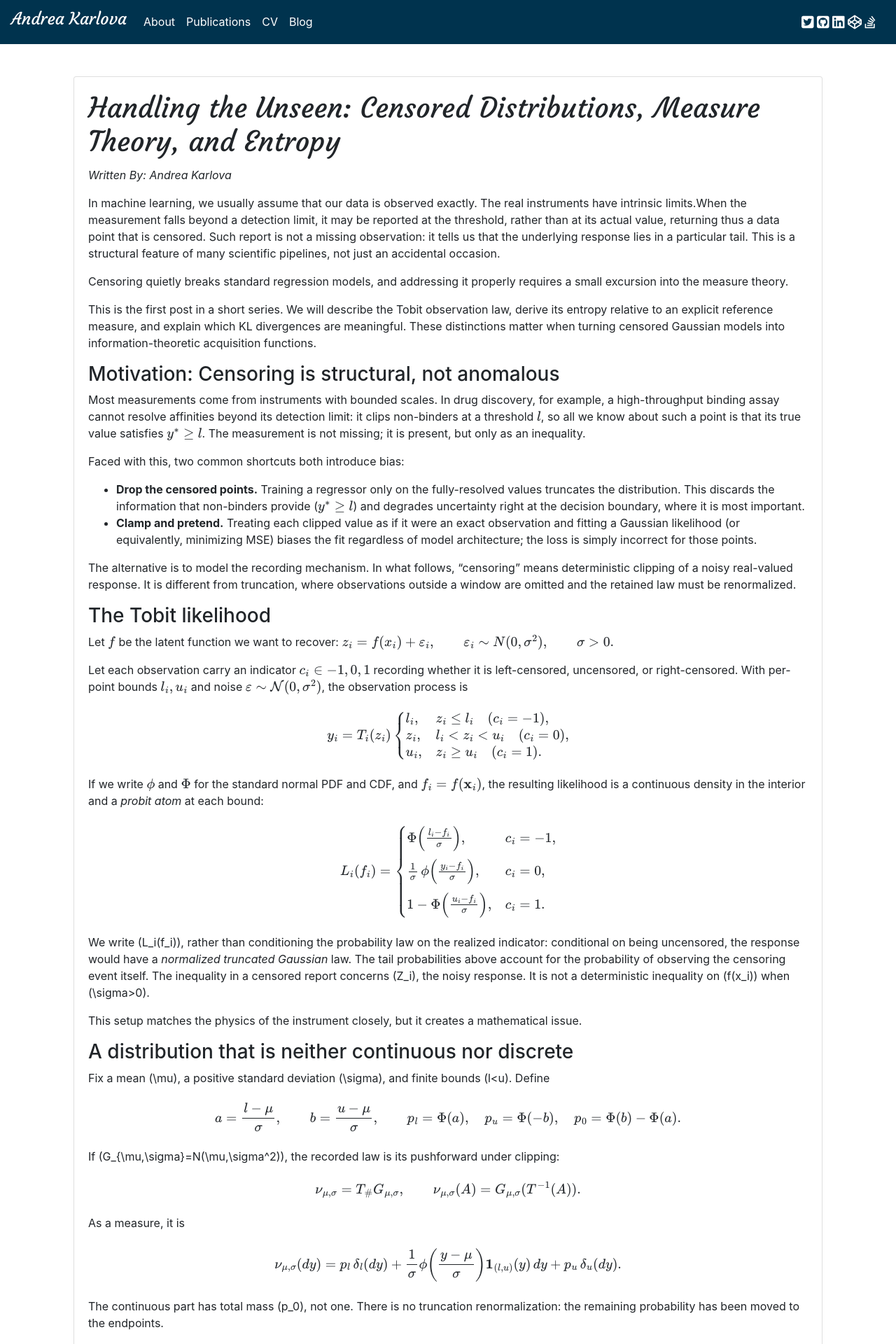
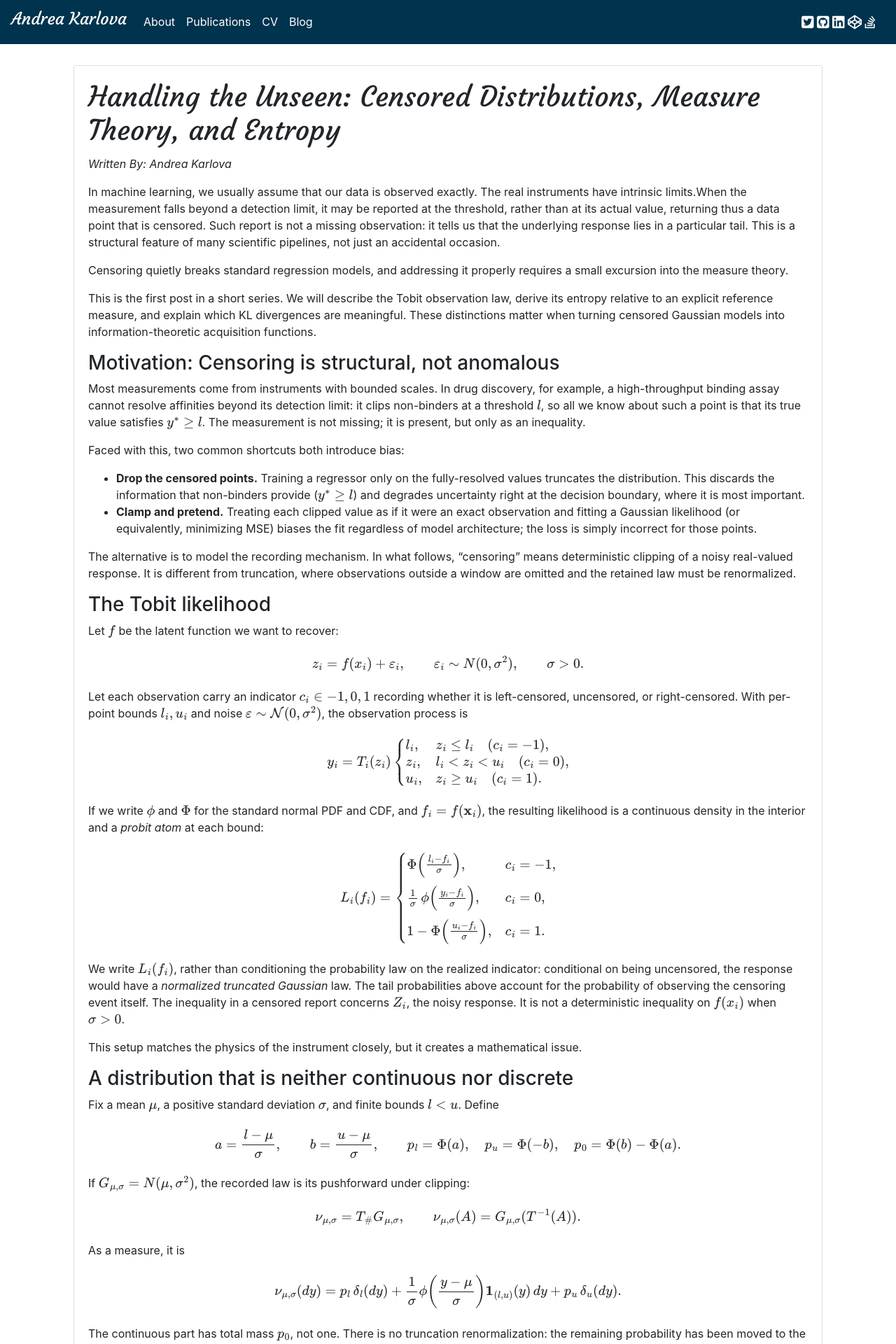
Before and after one commit to AndreaKarlova/andreakarlova.github.io, a Jekyll site: the page built from _posts/2026-08-19-handling-the-unseen.md, in a window 1280 px wide. Shown: the top 1920 px of the page at 70% size. Built offline with Jekyll 4.4.1, drawn with Linux system fonts in a browser that asks for light colours; nearby versions of some CDN libraries; some of the changed text lies outside the part shown.

Commit message:
fixed blog for phone browsers

```diff
--- a/_bibliography/papers.bib
+++ b/_bibliography/papers.bib
@@ -18,7 +18,6 @@
     journal = {ChemRxiv},
     volume = {2026},
     number = {0710},
-    pages = {},
     year = {2026},
     doi = {10.26434/chemrxiv.15005792/v2},
     html = {https://chemrxiv.org/doi/abs/10.26434/chemrxiv.15005792/v2}
--- a/_includes/head-blog.html
+++ b/_includes/head-blog.html
@@ -156,11 +158,19 @@
   height: auto;
 }
 /* Allow horizontal scrolling for wide display math on mobile */
+mjx-container[display="true"],
 mjx-container[jax="CHTML"][display="true"] {
-  overflow-x: auto;
-  overflow-y: hidden;
+  display: block !important;
+  overflow-x: auto !important;
+  overflow-y: hidden !important;
+  max-width: 100% !important;
+  padding: 4px 0;
+  -webkit-overflow-scrolling: touch;
+}
+.card-body,
+.card-text {
+  min-width: 0;
   max-width: 100%;
-  padding: 4px 0;
 }
 .card-text mjx-container {
   max-width: 100%;
--- a/_layouts/page.html
+++ b/_layouts/page.html
@@ -9,9 +9,9 @@
       <div class="card mb-3 border-0">
         <img class="card-img-top rounded-lg" src="{{ page.header-img }}" alt="Card image cap">
           <div class="card-body">
-            <p class="card-text">
+            <div class="card-text">
                 {{ content }}
-            </p>
+            </div>
             {% if page.last-updated %}
               <p class="card-text"><small class="text-muted">Last updated {{ page.last-updated }}</small></p>
             {% endif %}
@@ -20,9 +20,9 @@
       {% else %}
       <div class="card mb-3 border-0">
           <div class="card-body">
-            <p class="card-text">
+            <div class="card-text">
                 {{ content }}
-            </p>
+            </div>
             {% if page.last-updated %}
               <p class="card-text"><small class="text-muted">Last updated {{ page.last-updated }}</small></p>
             {% endif %}
--- a/_posts/2026-08-19-handling-the-unseen.md
+++ b/_posts/2026-08-19-handling-the-unseen.md
@@ -31,6 +31,7 @@
 ### The Tobit likelihood
 
 Let $f$ be the latent function we want to recover:
+
 $$
 z_i=f(x_i)+\varepsilon_i,\qquad \varepsilon_i\sim N(0,\sigma^2),\qquad \sigma>0.
 $$
@@ -57,20 +58,20 @@
 \end{cases}
 $$
 
-We write \(L_i(f_i)\), rather than conditioning the probability law on the realized indicator: conditional on being uncensored, the response would have a *normalized truncated Gaussian* law. The tail probabilities above account for the probability of observing the censoring event itself. The inequality in a censored report concerns \(Z_i\), the noisy response. It is not a deterministic inequality on \(f(x_i)\) when \(\sigma>0\).
+We write $L_i(f_i)$, rather than conditioning the probability law on the realized indicator: conditional on being uncensored, the response would have a *normalized truncated Gaussian* law. The tail probabilities above account for the probability of observing the censoring event itself. The inequality in a censored report concerns $Z_i$, the noisy response. It is not a deterministic inequality on $f(x_i)$ when $\sigma>0$.
 
 This setup matches the physics of the instrument closely, but it creates a mathematical issue.
 
 ### A distribution that is neither continuous nor discrete
 
-Fix a mean \(\mu\), a positive standard deviation \(\sigma\), and finite bounds \(l<u\). Define
+Fix a mean $\mu$, a positive standard deviation $\sigma$, and finite bounds $l<u$. Define
 
 $$
 a=\frac{l-\mu}{\sigma},\qquad b=\frac{u-\mu}{\sigma},\qquad
 p_l=\Phi(a),\quad p_u=\Phi(-b),\quad p_0=\Phi(b)-\Phi(a).
 $$
 
-If \(G_{\mu,\sigma}=N(\mu,\sigma^2)\), the recorded law is its pushforward under clipping:
+If $G_{\mu,\sigma}=N(\mu,\sigma^2)$, the recorded law is its pushforward under clipping:
 
 $$
 \nu_{\mu,\sigma}=T_\#G_{\mu,\sigma},\qquad
@@ -87,9 +88,9 @@
 +p_u\,\delta_u(dy).
 $$
 
-The continuous part has total mass \(p_0\), not one. There is no truncation renormalization: the remaining probability has been moved to the endpoints.
+The continuous part has total mass $p_0$, not one. There is no truncation renormalization: the remaining probability has been moved to the endpoints.
 
-A Dirac measure \(\delta_c\) assigns mass one to a measurable set containing \(c\), and zero otherwise.  Each atom's weight is exactly the Gaussian tail probability that is collapsed onto the boundary.
+A Dirac measure $\delta_c$ assigns mass one to a measurable set containing $c$, and zero otherwise.  Each atom's weight is exactly the Gaussian tail probability that is collapsed onto the boundary.
 It is not an ordinary density function that can be substituted into logarithms.
 
 
@@ -100,11 +101,13 @@
 The law cannot have a density with respect to Lebesgue measure alone: a singleton has Lebesgue measure zero, but an endpoint has positive probability.
 
 Choose instead
+
 $$
 \rho=\lambda|_{(l,u)}+\delta_l+\delta_u.
 $$
 
-This reference measure contains both the continuous observation window and the endpoint atoms. Its support is \([l,u]\). The Radon–Nikodym derivative is the ordinary measurable function:
+This reference measure contains both the continuous observation window and the endpoint atoms. Its support is $[l,u]$. The Radon–Nikodym derivative is the ordinary measurable function:
+
 $$
 p_{\mu,\sigma}(y)=\frac{d\nu_{\mu,\sigma}}{d\rho}(y)=
 \begin{cases}
@@ -114,31 +117,31 @@
 \end{cases}
 $$
 
-The distinction is important: the *measure* is written with Dirac measures; its *density relative to \(\rho\)* is written with ordinary values or indicator functions.
+The distinction is important: the *measure* is written with Dirac measures; its *density relative to $\rho$* is written with ordinary values or indicator functions.
 
 Lebesgue decomposition describes the absolutely continuous interior and the singular atomic part relative to Lebesgue measure. The Radon–Nikodym theorem then supplies the density relative to the chosen dominating measure. These are complementary statements, not a replacement for the usual definition of expectation.
 
-For any integrable function \(g\),
+For any integrable function $g$,
 
 $$
 \mathbb E[g(Y)]=\int g\,d\nu
 =p_lg(l)+\int_l^u g(y)\frac1\sigma\phi\!\left(\frac{y-\mu}{\sigma}\right)dy+p_ug(u).
 $$
 
-The law \(\nu\) should not be confused with the empirical measure of a finite sample. An empirical measure also has atoms at the observed interior values, so it is generally not dominated by this same \(\rho\).
+The law $\nu$ should not be confused with the empirical measure of a finite sample. An empirical measure also has atoms at the observed interior values, so it is generally not dominated by this same $\rho$.
 
 ### Warm-up: integrating against the mixed measure
 
-Taking \(g(y)=y\) gives
+Taking $g(y)=y$ gives
 
 $$
 \mathbb E[Y]=\mu p_0+\sigma[\phi(a)-\phi(b)]+lp_l+up_u.
 $$
 
 The atom terms are simply each boundary value weighted by its collapsed tail probability.
-For bounds symmetric about \(\mu\), the mean remains \(\mu\).
-Notice that the correction $-\sigma[\phi(a)-\phi(b)]$ vanishes when the bounds are symmetric about the mean ($a=-b$:
-symmetry cancels the interior first-moment correction because \(\phi(-d)=\phi(d)\). The analogous second-moment correction in the entropy does not cancel.
+For bounds symmetric about $\mu$, the mean remains $\mu$.
+Notice that the correction $-\sigma[\phi(a)-\phi(b)]$ vanishes when the bounds are symmetric about the mean ($a=-b$):
+symmetry cancels the interior first-moment correction because $\phi(-d)=\phi(d)$. The analogous second-moment correction in the entropy does not cancel.
 
 ### Closed-form entropy of the Censored Normal
 
@@ -149,7 +152,7 @@
 H_\rho(\nu)=-\int p\log p\,d\rho,
 $$
 
-using natural logarithms and \(0\log0=0\). For the censored normal above, the integral is finite and evaluates to
+using natural logarithms and $0\log0=0$. For the censored normal above, the integral is finite and evaluates to
 
 $$
 H_\rho(\nu)=
@@ -161,11 +164,11 @@
 
 The three pieces have clear interpretations:
 
-- **Base entropy.** $p_0\log\!\big(\sqrt{2\pi e}\,\sigma\big)$ is the ordinary Gaussian differential entropy, scaled down by $\p_0$, the probability mass that actually falls inside the observable window.
+- **Base entropy.** $p_0\log\!\big(\sqrt{2\pi e}\,\sigma\big)$ is the ordinary Gaussian differential entropy, scaled down by $p_0$, the probability mass that actually falls inside the observable window.
 - **Boundary (second-moment) correction.** $-\frac12[b\phi(b)-a\phi(a)]$ accounts for how clipping changes the spread of the interior; it is the truncated-variance correction to the differential-entropy term. Unlike the mean's correction above, this one does **not** vanish for symmetric bounds: there $\zeta_u\phi(\zeta_u)-\zeta_\ell\phi(\zeta_\ell)=2\tfrac{\Delta}{\sigma}\phi(\tfrac{\Delta}{\sigma})$, leaving $-\tfrac{\Delta}{\sigma}\phi(\tfrac{\Delta}{\sigma})$.
 - **Atom entropy.** $-p_l\log p_l-p_u\log p_u$ is the Shannon entropy of the two collapsed tails, each treated as a discrete outcome with its tail probability. Their weights do not themselves sum to one unless there is no interior mass.
 
-**Sanity check (uncensoring).** As $l\to-\infty$ and $u\to+\infty$ we have $p_0 to 1$; both $a\phi(a)$, $b\phi(b)$ terms vanish; and since $t\log t\to 0$ as $t\to 1$, the atom terms vanish as well. What remains is
+**Sanity check (uncensoring).** As $l\to-\infty$ and $u\to+\infty$ we have $p_0 \to 1$; both $a\phi(a)$, $b\phi(b)$ terms vanish; and since $t\log t\to 0$ as $t\to 1$, the atom terms vanish as well. What remains is
 
 $$
 \lim_{l\to-\infty,\,u\to+\infty} H[Y] \;=\; \log\!\big(\sqrt{2\pi e}\,\sigma\big),
@@ -180,16 +183,17 @@
 H_\rho(Y)=H(C)+p_0\,h(Y\mid C=0),
 $$
 
-where \(H(C)\) is the entropy of the three-outcome probability vector \((p_l,p_0,p_u)\), and \(h(Y\mid C=0)\) is the differential entropy of the normalized truncated normal.
+where $H(C)$ is the entropy of the three-outcome probability vector $(p_l,p_0,p_u)$, and $h(Y\mid C=0)$ is the differential entropy of the normalized truncated normal.
+
 **Symmetric bounds.**
-For \(l=\mu-\Delta\), \(u=\mu+\Delta\), with \(\Delta>0\), let \(d=\Delta/\sigma\) and \(q=\Phi(-d)\). Both endpoint probabilities equal \(q\). Therefore
+For $l=\mu-\Delta$, $u=\mu+\Delta$, with $\Delta>0$, let $d=\Delta/\sigma$ and $q=\Phi(-d)$. Both endpoint probabilities equal $q$. Therefore
 
 $$
 H_\rho(Y)=(1-2q)\log\!\big(\sqrt{2\pi e}\,\sigma\big)
 -d\phi(d)-2q\log q.
 $$
 
-The boundary correction is \(-d\phi(d)\), not zero. As \(\Delta\to\infty\), the ordinary Gaussian entropy is recovered.
+The boundary correction is $-d\phi(d)$, not zero. As $\Delta\to\infty$, the ordinary Gaussian entropy is recovered.
 
 
 Plotting the three terms as the censored fraction increases makes the trade-off clear:
@@ -202,7 +206,7 @@
 
 ### Why the reference measure matters
 
-If the reference is changed to \(d\rho'=w\,d\rho\), with \(w>0\), then, when the expectations exist,
+If the reference is changed to $d\rho'=w\,d\rho$, with $w>0$, then, when the expectations exist,
 
 $$
 H_{\rho'}(\nu)=H_\rho(\nu)+\mathbb E_\nu[\log w(Y)].
@@ -212,7 +216,7 @@
 
 ## Which KL divergence is meaningful?
 
-For probability measures \(P,Q\),
+For probability measures $P,Q$,
 
 $$
 D_{\mathrm{KL}}(P\|Q)=
@@ -222,9 +226,9 @@
 \end{cases}
 $$
 
-When both have densities \(p,q\) relative to a common reference, this becomes \(\int p\log(p/q)\,d\rho\), with value \(+\infty\) if the set where \(q=0\) has positive \(P\)-probability. A common dominating measure does **not** ensure a finite KL.
+When both have densities $p,q$ relative to a common reference, this becomes $\int p\log(p/q)\,d\rho$, with value $+\infty$ if the set where $q=0$ has positive $P$-probability. A common dominating measure does **not** ensure a finite KL.
 
-For an uncensored nondegenerate Gaussian \(G\) and a Gaussian law \(\nu\) clipped at at least one finite endpoint,
+For an uncensored nondegenerate Gaussian $G$ and a Gaussian law $\nu$ clipped at at least one finite endpoint,
 
 $$
 D_{\mathrm{KL}}(G\|\nu)=D_{\mathrm{KL}}(\nu\|G)=+\infty.
@@ -232,7 +236,7 @@
 
 The first direction fails because the Gaussian assigns probability beyond the observation window. The second fails because the censored law has endpoint atoms while the Gaussian assigns zero probability to every singleton.
 
-To compare two latent models through the same instrument, compare their **two censored observation laws**. If \(P=T_\#G_1\), \(Q=T_\#G_0\), with the same bounds, then
+To compare two latent models through the same instrument, compare their **two censored observation laws**. If $P=T_\#G_1$, $Q=T_\#G_0$, with the same bounds, then
 
 $$
 D_{\mathrm{KL}}(P\|Q)=
@@ -241,7 +245,7 @@
 +p_{u,1}\log\frac{p_{u,1}}{p_{u,0}},
 $$
 
-where \(g_j\) is the uncensored Gaussian density in the interior. No logarithms or ratios of Dirac measures are involved.
+where $g_j$ is the uncensored Gaussian density in the interior. No logarithms or ratios of Dirac measures are involved.
 
 Data processing gives a useful check:
 
--- a/pages/publications.html
+++ b/pages/publications.html
@@ -3,7 +3,7 @@
 permalink: /publications.html
 title: My Recent Publications
 header-img:
-last-updated: 2026-02-28 5:55 PM
+last-updated: 2026-08-28 5:55 PM
 ---
 
 <h1 class="mx-auto" style="font-family:Courgette;">{{ page.title }}</h1>
```
Also changed, not shown: other parts of _includes/head-blog.html (+3 -1 lines).
